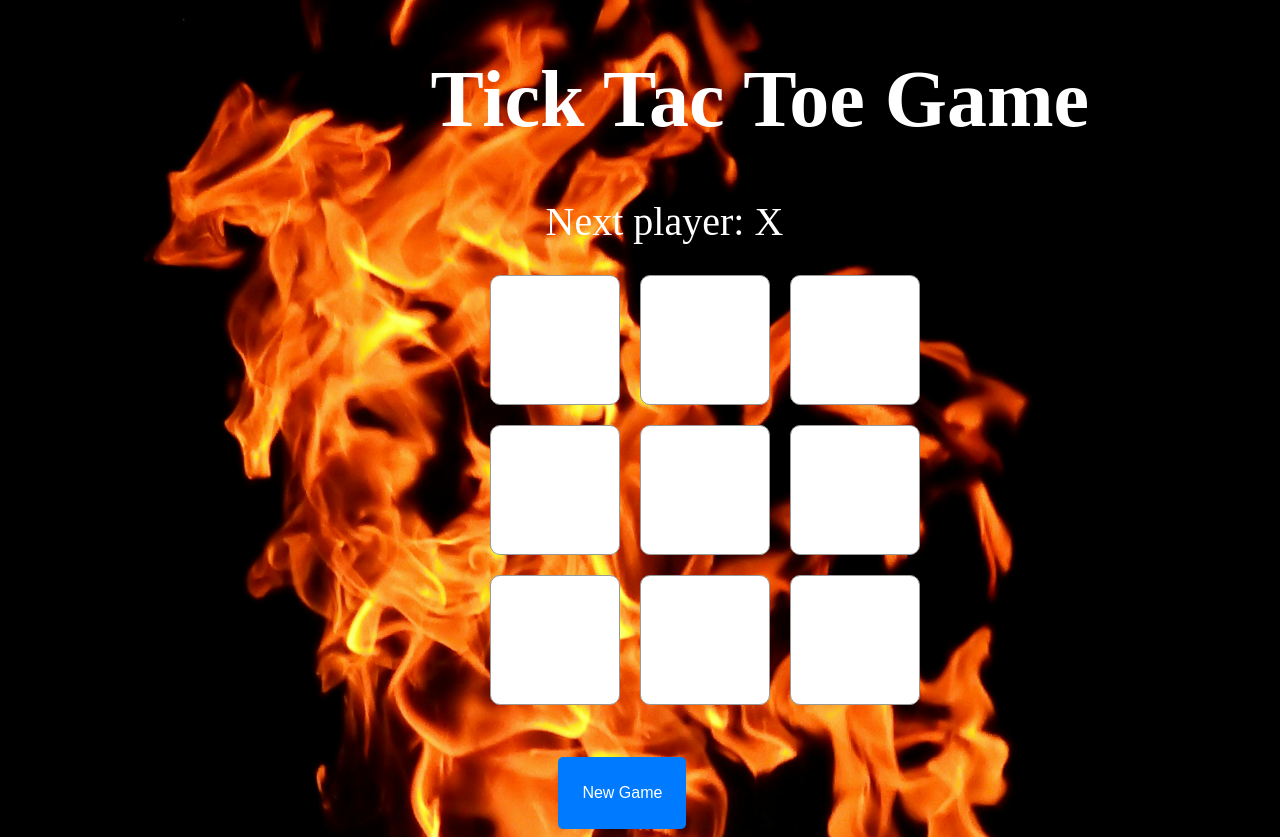
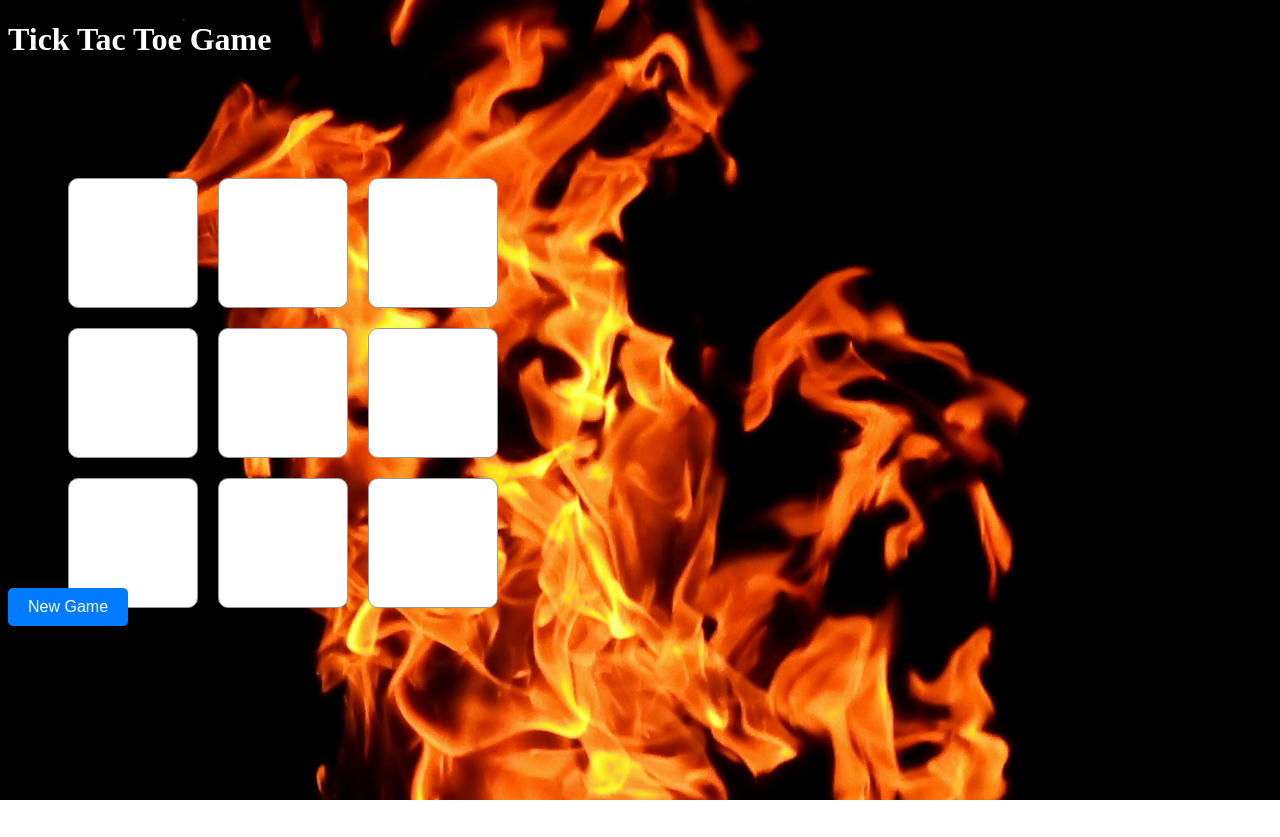
Before and after one commit to gangwar22/Tic_tak_toe, a React (Vite) app: page / in a window 1280 px wide. After the commit the page ends 800 px from the top, so only its background shows below. Built offline with nearby package versions, Linux system fonts and the light colour scheme.

Commit message:
css correction

```diff
--- a/src/TickTacToe.css
+++ b/src/TickTacToe.css
@@ -3,7 +3,7 @@
   grid-template-columns: repeat(3, 130px);
   grid-template-rows: repeat(3, 130px);
   gap: 20px;
-  margin-left: 33vw;
+  margin-top: 60px;
 }
 
 .tick-tac-toe .square {
@@ -27,21 +27,17 @@
 
 .tick-tac-toe .status {
   margin-bottom: 10px;
-  color: white;
-  font-size: 2.5rem;
-  margin-left: 42vw;
 }
 
 .tick-tac-toe h1{
   color: white;
   height: 100%;
-  font-size: 5rem;
-  margin-left: 33vw;
+  font-size: rem;
 
 }
 
 .new-game-button {
-  margin-top: 9vh;
+  margin-bottom: 20px;
   font-size: 16px;
   padding: 10px 20px;
   background-color: #007bff;
@@ -49,9 +45,6 @@
   border: none;
   border-radius: 5px;
   cursor: pointer;
-  margin-left:43vw ;
-  height: 9vh;
-  width: 10vw;
 }
 
 body{
```
